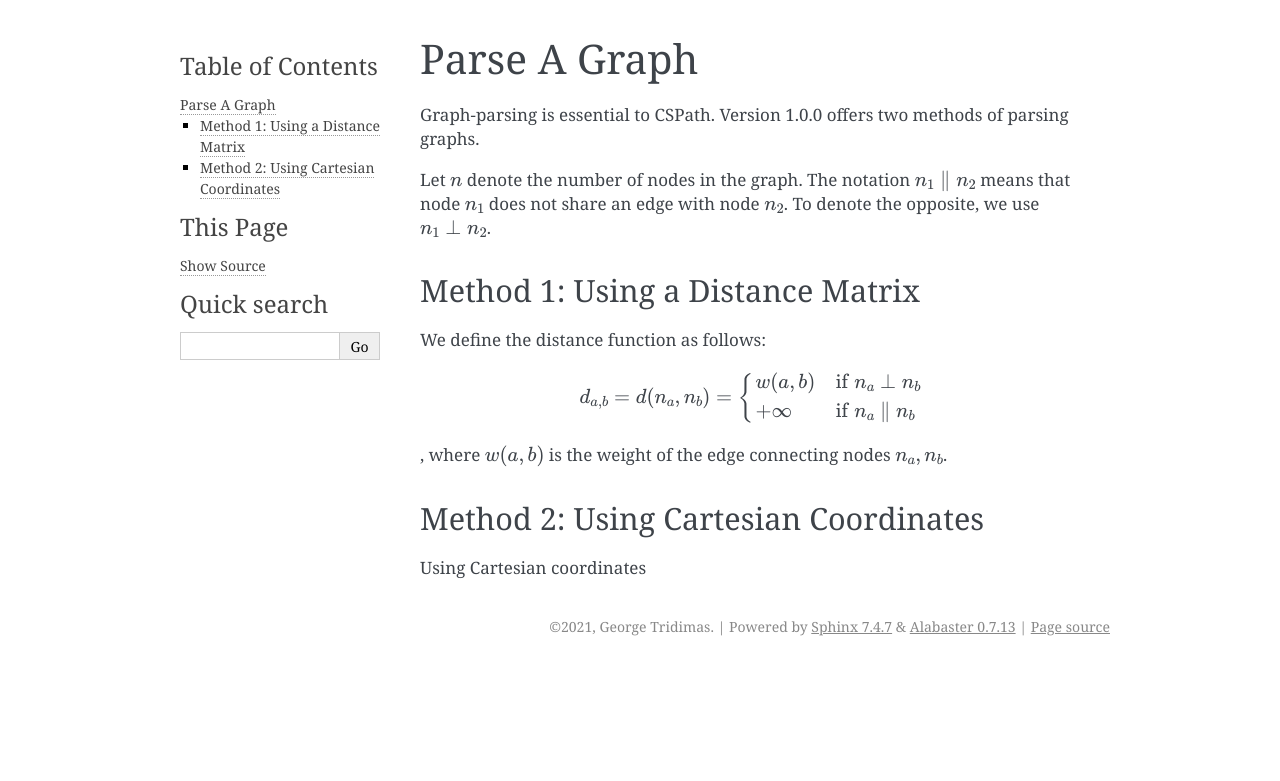
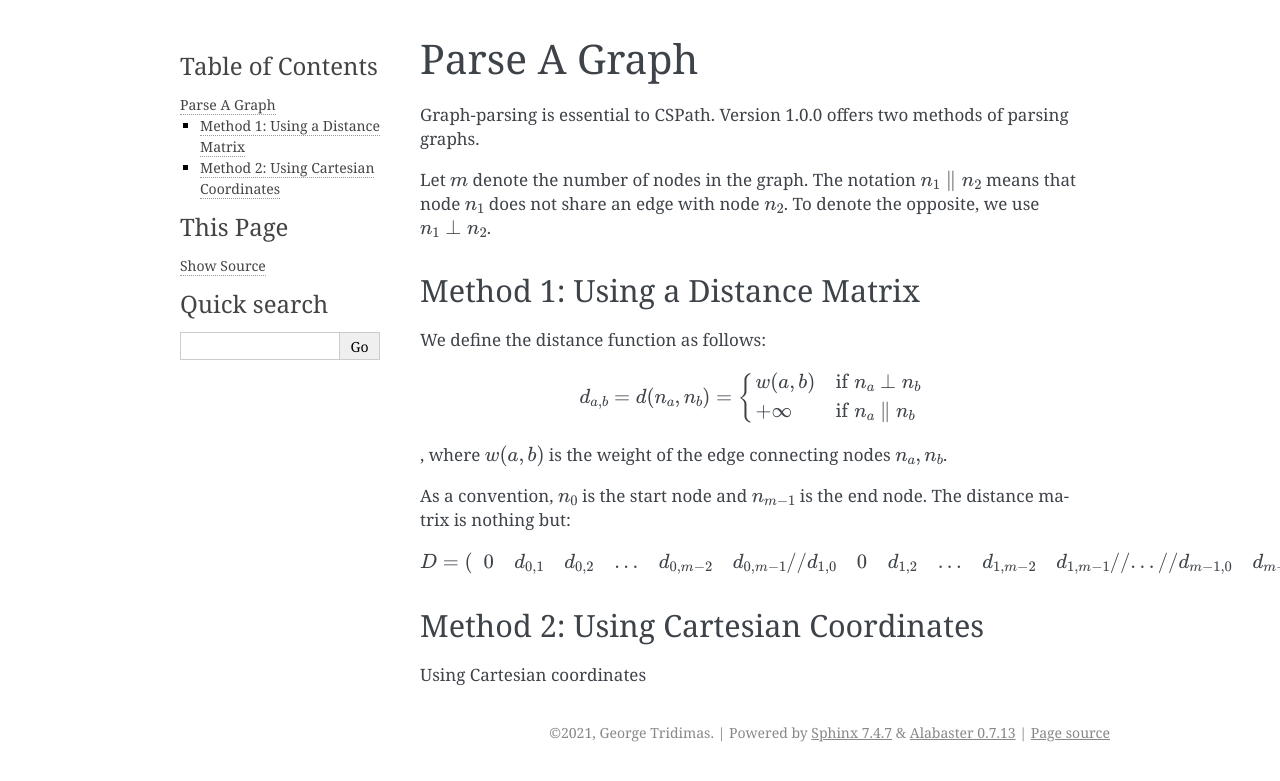
Before and after one commit to notgmt1337/CSPath, a Sphinx documentation site: the page built from docs/how-to/graph-parse.rst, in a window 1280 px wide. Shown: the top 781 px of the page. Built offline with Sphinx 7.4.7, drawn with Linux system fonts in a browser that asks for light colours.

Commit message:
Update graph-parse.rst

```diff
--- a/docs/how-to/graph-parse.rst
+++ b/docs/how-to/graph-parse.rst
@@ -3,7 +3,7 @@ Parse A Graph
 
 Graph-parsing is essential to CSPath. Version 1.0.0 offers two methods of parsing graphs.
 
-Let :math:`n` denote the number of nodes in the graph.
+Let :math:`m` denote the number of nodes in the graph.
 The notation :math:`n_{1} \parallel n_{2}` means that node :math:`n_{1}` does not share an edge with node :math:`n_{2}`.
 To denote the opposite, we use :math:`n_{1} \perp n_{2}`.
 
@@ -22,6 +22,17 @@ We define the distance function as follows:
     \right.
 , where :math:`w(a, b)` is the weight of the edge connecting nodes :math:`n_{a}, n_{b}`.
 
+As a convention, :math:`n_{0}` is the start node and :math:`n_{m-1}` is the end node.
+The distance matrix is nothing but:
+
+.. math::
+    D =
+        \begin{pmatrix}
+              0 & d_{0, 1} & d_{0, 2} & ... & d_{0, m-2} & d_{0, m-1} //
+              d_{1, 0} & 0 & d_{1, 2} & ... & d_{1, m-2} &d_{1, m-1} //
+              ... //
+              d_{m-1, 0} & d_{m-1, 1} & d_{m - 1, 2} & ... & d_{m-1, m-2} & 0
+        \end{pmatrix}
 
 Method 2: Using Cartesian Coordinates
 -------------------------------------
```
